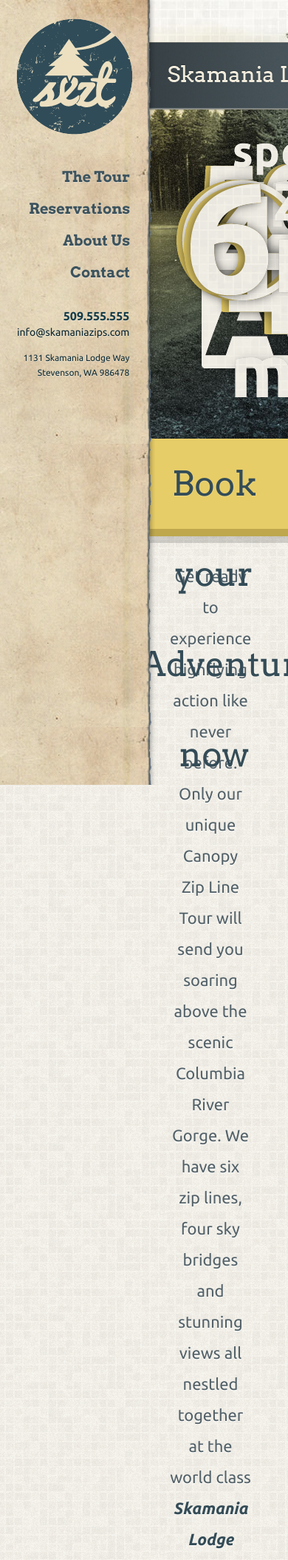
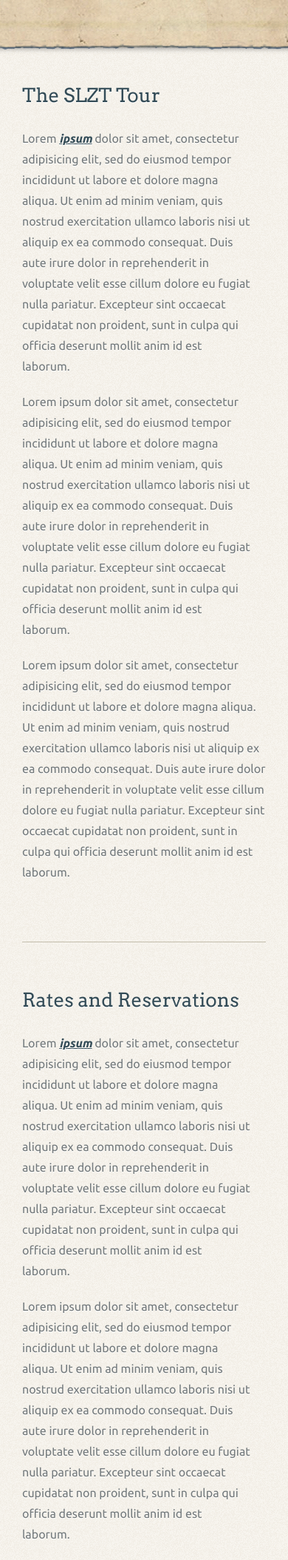
Before and after one commit to codyevans/SkamaniaLodgeZipTour, a PHP site: page / in a window 390 px wide; the page is wider, and only the part inside the window is pictured. Shown: the top 2109 px of that part at 74% size. Run offline with PHP 8.4, Linux system fonts and the light colour scheme; some libraries are stand-ins or nearby versions.

Commit message:
getting responsive

```diff
--- a/css/main.css
+++ b/css/main.css
@@ -251,71 +251,73 @@ body { margin: 0px; }
 
 /* line 29, ../scss/_grid.scss */
 .grid { width: 100%; max-width: 1350px; margin: 0 0 0 0px; padding: 0 160px 0 230px; overflow: hidden; }
+@media (max-width: 768px) { /* line 29, ../scss/_grid.scss */
+  .grid { padding: 0px 30px; margin: 0px auto; } }
 
-/* line 37, ../scss/_grid.scss */
+/* line 42, ../scss/_grid.scss */
 .grid:after { content: ""; display: table; clear: both; }
 
-/* line 43, ../scss/_grid.scss */
+/* line 48, ../scss/_grid.scss */
 .grid-pad { padding: 20px 0 0px 20px; }
 
-/* line 47, ../scss/_grid.scss */
+/* line 52, ../scss/_grid.scss */
 .grid-pad > [class*='col-']:last-of-type { padding-right: 20px; }
 
-/* line 51, ../scss/_grid.scss */
+/* line 56, ../scss/_grid.scss */
 .push-right { float: right; }
 
-/* line 57, ../scss/_grid.scss */
+/* line 62, ../scss/_grid.scss */
 .col-1-1 { width: 100%; }
 
-/* line 60, ../scss/_grid.scss */
+/* line 65, ../scss/_grid.scss */
 .col-2-3, .col-8-12 { width: 66.66%; }
 
-/* line 64, ../scss/_grid.scss */
+/* line 69, ../scss/_grid.scss */
 .col-1-2, .col-6-12 { width: 50%; }
 
-/* line 68, ../scss/_grid.scss */
+/* line 73, ../scss/_grid.scss */
 .col-1-3, .col-4-12 { width: 33.33%; }
 
-/* line 72, ../scss/_grid.scss */
+/* line 77, ../scss/_grid.scss */
 .col-1-4, .col-3-12 { width: 25%; }
 
-/* line 76, ../scss/_grid.scss */
+/* line 81, ../scss/_grid.scss */
 .col-1-5 { width: 20%; }
 
-/* line 80, ../scss/_grid.scss */
+/* line 85, ../scss/_grid.scss */
 .col-1-6, .col-2-12 { width: 16.667%; }
 
-/* line 84, ../scss/_grid.scss */
+/* line 89, ../scss/_grid.scss */
 .col-1-7 { width: 14.28%; }
 
-/* line 88, ../scss/_grid.scss */
+/* line 93, ../scss/_grid.scss */
 .col-1-8 { width: 12.5%; }
 
-/* line 92, ../scss/_grid.scss */
+/* line 97, ../scss/_grid.scss */
 .col-1-9 { width: 11.1%; }
 
-/* line 96, ../scss/_grid.scss */
+/* line 101, ../scss/_grid.scss */
 .col-1-10 { width: 10%; }
 
-/* line 100, ../scss/_grid.scss */
+/* line 105, ../scss/_grid.scss */
 .col-1-11 { width: 9.09%; }
 
-/* line 104, ../scss/_grid.scss */
+/* line 109, ../scss/_grid.scss */
 .col-1-12 { width: 8.33%; }
 
-/* line 110, ../scss/_grid.scss */
+/* line 115, ../scss/_grid.scss */
 .col-11-12 { width: 91.66%; }
 
-/* line 114, ../scss/_grid.scss */
+/* line 119, ../scss/_grid.scss */
 .col-10-12 { width: 83.333%; }
 
-/* line 118, ../scss/_grid.scss */
+/* line 123, ../scss/_grid.scss */
 .col-9-12 { width: 75%; }
 
-/* line 122, ../scss/_grid.scss */
+/* line 127, ../scss/_grid.scss */
 .col-5-12 { width: 41.66%; }
 
-/* line 126, ../scss/_grid.scss */
+/* line 131, ../scss/_grid.scss */
 .col-7-12 { width: 58.33%; }
 
 /* --- global stuff ----------------------------------------------------- */
@@ -354,102 +356,118 @@ img { width: 100%; height: auto; }
 ================================================================================ */
 /* line 2, ../scss/_header.scss */
 .header_wrap { position: fixed; top: 0px; left: 0px; z-index: 100; height: 100%; }
+@media (max-width: 768px) { /* line 2, ../scss/_header.scss */
+  .header_wrap { display: none; } }
 
 /* --- header - logo -------------------------------------------------------- */
-/* line 12, ../scss/_header.scss */
+/* line 16, ../scss/_header.scss */
 .logo_wrap { background: url(../assets/bkgd_img/header_top.png) no-repeat 0 0; width: 210px; height: 217px; }
 
-/* line 18, ../scss/_header.scss */
+/* line 22, ../scss/_header.scss */
 h1.logo { position: absolute; text-indent: -9999px; background: url(../assets/bkgd_img/logo.png) no-repeat; width: 158px; height: 157px; margin: 0px; padding: 0px; top: 25px; left: 22px; opacity: 1; -webkit-transition: opacity 0.3s ease; -moz-transition: opacity 0.3s ease; -ms-transition: opacity 0.3s ease; -o-transition: opacity 0.3s ease; transition: opacity 0.3s ease; }
 
-/* line 38, ../scss/_header.scss */
+/* line 42, ../scss/_header.scss */
 h1.logo:hover { opacity: 0.7; }
 
 /* --- header - main_nav ---------------------------------------------------- */
-/* line 44, ../scss/_header.scss */
+/* line 48, ../scss/_header.scss */
 header { position: absolute; background: url(../assets/bkgd_img/header_bottom.png) repeat-y 0 0; width: 210px; height: 100%; top: 217px; }
 
-/* line 52, ../scss/_header.scss */
+/* line 56, ../scss/_header.scss */
 nav.main_nav { position: absolute; top: -12px; left: -1px; text-align: right; font-size: 20px; font-family: Arvo, serif; }
 
-/* line 61, ../scss/_header.scss */
+/* line 65, ../scss/_header.scss */
 nav.main_nav ul { list-style: none; }
 
-/* line 65, ../scss/_header.scss */
+/* line 69, ../scss/_header.scss */
 nav.main_nav ul li { margin-bottom: 15px; }
 
-/* line 69, ../scss/_header.scss */
+/* line 73, ../scss/_header.scss */
 nav.main_nav ul li a { text-decoration: none; font-style: normal; color: #3c535e; text-shadow: 0 1px 1px rgba(255, 255, 255, 0.4); }
 
-/* line 76, ../scss/_header.scss */
+/* line 80, ../scss/_header.scss */
 nav.main_nav ul li a:hover { color: #133b49; border-bottom: 2px dotted #73797b; }
 
 /* --- header - header_contact ------------------------------------------------ */
-/* line 83, ../scss/_header.scss */
+/* line 87, ../scss/_header.scss */
 .header_contact { position: absolute; top: 200px; left: 23px; text-align: right; font-size: 12px; line-height: 20px; color: #0e2c36; text-shadow: 0 1px 1px rgba(255, 255, 255, 0.4); }
 
-/* line 94, ../scss/_header.scss */
+/* line 98, ../scss/_header.scss */
 .header_contact ul { list-style: none; margin: 0px; padding: 0px; }
 
-/* line 100, ../scss/_header.scss */
+/* line 104, ../scss/_header.scss */
 .header_contact ul li { margin-bottom: 0px; }
 
-/* line 104, ../scss/_header.scss */
+/* line 108, ../scss/_header.scss */
 .header_contact .phone { font-size: 16px; font-weight: 700; color: #133b49; padding-bottom: 2px; }
 
-/* line 111, ../scss/_header.scss */
+/* line 115, ../scss/_header.scss */
 .header_contact .email { font-size: 14px; color: #133b49; padding-bottom: 15px; }
 
-/* line 117, ../scss/_header.scss */
+/* line 121, ../scss/_header.scss */
 .header_contact a { font-weight: 400; color: #0a252f; font-style: normal; text-decoration: none; }
 
-/* line 124, ../scss/_header.scss */
+/* line 128, ../scss/_header.scss */
 .header_contact a:hover { text-decoration: underline; }
 
 /* --- Hero Section ------------------------------------------------------------
 ================================================================================ */
 /* line 3, ../scss/_hero.scss */
 .hero_1 { width: 100%; height: 595px; }
+@media (max-width: 768px) { /* line 3, ../scss/_hero.scss */
+  .hero_1 { display: none; } }
 
-/* line 11, ../scss/_hero.scss */
+/* line 15, ../scss/_hero.scss */
 .title_banner { background: url(../assets/bkgd_img/title_banner.png) no-repeat 0 0; width: 568px; height: 95px; position: absolute; z-index: 12; top: 57px; left: 147px; }
+@media (max-width: 768px) { /* line 15, ../scss/_hero.scss */
+  .title_banner { display: none; } }
 
-/* line 24, ../scss/_hero.scss */
+/* line 32, ../scss/_hero.scss */
 .headlines { position: absolute; top: 173px; left: 231px; }
-/* line 29, ../scss/_hero.scss */
+@media (max-width: 768px) { /* line 32, ../scss/_hero.scss */
+  .headlines { display: none; } }
+/* line 41, ../scss/_hero.scss */
 .headlines .lines { margin-top: -45px; }
-/* line 33, ../scss/_hero.scss */
+/* line 45, ../scss/_hero.scss */
 .headlines .bridges { margin-top: -45px; }
-/* line 37, ../scss/_hero.scss */
+/* line 49, ../scss/_hero.scss */
 .headlines .mph { margin-left: -45px; }
-/* line 41, ../scss/_hero.scss */
+/* line 53, ../scss/_hero.scss */
 .headlines .ft { margin-left: -35px; margin-top: -10px; }
-/* line 46, ../scss/_hero.scss */
+/* line 58, ../scss/_hero.scss */
 .headlines img { width: 442px; height: 392px; }
 
 /* --- Giant Button ------------------------------------------------------------
 ================================================================================ */
 /* line 10, ../scss/_giant-btn.scss */
 .giant_btn { position: relative; margin-top: -2px; padding-left: 190px; text-align: center; line-height: 122px; font-size: 42px; cursor: pointer; width: 100%; height: 132px; background: #e7cd67; border-bottom: 10px solid #bea74d; margin-bottom: 10px; z-index: 10; -webkit-box-shadow: 0px 9px 0px rgba(0, 0, 0, 0.15); -moz-box-shadow: 0px 9px 0px rgba(0, 0, 0, 0.15); -ms-box-shadow: 0px 9px 0px rgba(0, 0, 0, 0.15); -o-box-shadow: 0px 9px 0px rgba(0, 0, 0, 0.15); box-shadow: 0px 9px 0px rgba(0, 0, 0, 0.15); }
-/* line 30, ../scss/_giant-btn.scss */
+@media (max-width: 768px) { /* line 10, ../scss/_giant-btn.scss */
+  .giant_btn { padding-left: 0px; display: none; } }
+/* line 36, ../scss/_giant-btn.scss */
 .giant_btn:hover { background: #ebd270; }
-/* line 34, ../scss/_giant-btn.scss */
+/* line 40, ../scss/_giant-btn.scss */
 .giant_btn:active { margin-top: 0px; height: 128px; border-bottom: 6px solid #bea74d; margin-bottom: 12px; -webkit-box-shadow: 0px 7px 0px rgba(0, 0, 0, 0.12); -moz-box-shadow: 0px 7px 0px rgba(0, 0, 0, 0.12); -ms-box-shadow: 0px 7px 0px rgba(0, 0, 0, 0.12); -o-box-shadow: 0px 7px 0px rgba(0, 0, 0, 0.12); box-shadow: 0px 7px 0px rgba(0, 0, 0, 0.12); }
-/* line 46, ../scss/_giant-btn.scss */
+/* line 52, ../scss/_giant-btn.scss */
 .giant_btn p { color: #344c57; font-size: 46px; font-family: Arvo, serif; text-shadow: 0px 1px 0px rgba(255, 255, 255, 0.2); }
+@media (max-width: 900px) { /* line 52, ../scss/_giant-btn.scss */
+  .giant_btn p { font-size: 40px; } }
 
 /* --- Sections ----------------------------------------------------------------
 ================================================================================ */
 /* --- intro ----------------------------------------------------------------- */
 /* line 2, ../scss/_intro.scss */
 #intro { background: url(../assets/bkgd_img/checker.gif) repeat; position: relative; text-align: center; padding-top: 35px; padding-bottom: 30px; margin-top: -12px; border-bottom: 1px solid #e8e7de; z-index: 0; }
-/* line 12, ../scss/_intro.scss */
+@media (max-width: 768px) { /* line 2, ../scss/_intro.scss */
+  #intro { display: none; } }
+/* line 16, ../scss/_intro.scss */
 #intro .intro_container { width: 100%; max-width: 1300px; margin: 0 auto; padding-left: 230px; padding-right: 50px; }
-/* line 21, ../scss/_intro.scss */
+@media (max-width: 768px) { /* line 16, ../scss/_intro.scss */
+  #intro .intro_container { padding-left: 0px; padding-right: 0px; } }
+/* line 28, ../scss/_intro.scss */
 #intro .intro_container p { font-size: 22px; line-height: 42px; color: #536168; }
-/* line 27, ../scss/_intro.scss */
+/* line 34, ../scss/_intro.scss */
 #intro .intro_container p a { text-decoration: none; }
-/* line 30, ../scss/_intro.scss */
+/* line 37, ../scss/_intro.scss */
 #intro .intro_container p a:hover { text-decoration: underline; }
 
 /* --- general section module ------------------------------------------------- */
@@ -461,16 +479,22 @@ section h1 { font-size: 26px; margin-bottom: 30px; }
 /* line 200, ../scss/main.scss */
 .border { border-top: 1px solid #c1bba9; border-bottom: 1px solid rgba(255, 255, 255, 0.2); margin-top: 10px; margin-bottom: 20px; }
 
-/* line 218, ../scss/main.scss */
+/* --- the tour ---------------------------------------------------------------- */
+/* --- reservations ------------------------------------------------------------ */
+/* --- about ------------------------------------------------------------------- */
+/* --- contact ----------------------------------------------------------------- */
+/* line 231, ../scss/main.scss */
 .map { height: 500px; }
 
-/* line 222, ../scss/main.scss */
+/* line 235, ../scss/main.scss */
 #map_canvas { width: 100%; height: 100%; }
 
-/* line 230, ../scss/main.scss */
+/* line 244, ../scss/main.scss */
 .copyright { background: #4d5b61; border-top: 2px solid #f1ebdc; }
-/* line 234, ../scss/main.scss */
+/* line 248, ../scss/main.scss */
 .copyright p { color: #f1ebdc; text-shadow: none; font-size: 14px; margin: 10px 0px; }
+@media (max-width: 460px) { /* line 248, ../scss/main.scss */
+  .copyright p { font-size: 10px; } }
 
 /* line 2, ../scss/_backtotop.scss */
 .topBtn { width: 70px; height: 70px; background: #d6d4ce; position: fixed; bottom: 0px; right: 0px; color: white; line-height: 30px; text-align: center; border-radius: 7px 0px 0px 0px; display: none; -webkit-transition: background 0.5s; -moz-transition: background 0.5s; -ms-transition: background 0.5s; -o-transition: background 0.5s; transition: background 0.5s; }
@@ -481,65 +505,68 @@ section h1 { font-size: 26px; margin-bottom: 30px; }
 
 /* ========================================================================== Helper classes ========================================================================== */
 /* Image replacement */
-/* line 256, ../scss/main.scss */
+/* line 275, ../scss/main.scss */
 .ir { background-color: transparent; border: 0; overflow: hidden; /* IE 6/7 fallback */ *text-indent: -9999px; }
 
-/* line 264, ../scss/main.scss */
+/* line 283, ../scss/main.scss */
 .ir:before { content: ""; display: block; width: 0; height: 100%; }
 
 /* Hide from both screenreaders and browsers: h5bp.com/u */
-/* line 275, ../scss/main.scss */
+/* line 294, ../scss/main.scss */
 .hidden { display: none !important; visibility: hidden; }
 
 /* Hide only visually, but have it available for screenreaders: h5bp.com/v */
-/* line 284, ../scss/main.scss */
+/* line 303, ../scss/main.scss */
 .visuallyhidden { border: 0; clip: rect(0 0 0 0); height: 1px; margin: -1px; overflow: hidden; padding: 0; position: absolute; width: 1px; }
 
 /* Extends the .visuallyhidden class to allow the element to be focusable when navigated to via the keyboard: h5bp.com/p */
-/* line 301, ../scss/main.scss */
+/* line 320, ../scss/main.scss */
 .visuallyhidden.focusable:active, .visuallyhidden.focusable:focus { clip: auto; height: auto; margin: 0; overflow: visible; position: static; width: auto; }
 
 /* Hide visually and from screenreaders, but maintain layout */
-/* line 314, ../scss/main.scss */
+/* line 333, ../scss/main.scss */
 .invisible { visibility: hidden; }
 
 /* Clearfix: contain floats  For modern browsers 1. The space content is one way to avoid an Opera bug when the `contenteditable` attribute is included anywhere else in the document. Otherwise it causes space to appear at the top and bottom of elements that receive the `clearfix` class. 2. The use of `table` rather than `block` is only necessary if using `:before` to contain the top-margins of child elements. */
-/* line 331, ../scss/main.scss */
+/* line 350, ../scss/main.scss */
 .clearfix:before, .clearfix:after { content: " "; /* 1 */ display: table; /* 2 */ }
 
-/* line 336, ../scss/main.scss */
+/* line 355, ../scss/main.scss */
 .clearfix:after { clear: both; }
 
 /* For IE 6/7 only Include this rule to trigger hasLayout and contain floats. */
-/* line 345, ../scss/main.scss */
+/* line 364, ../scss/main.scss */
 .clearfix { *zoom: 1; }
 
 /* ========================================================================== EXAMPLE Media Queries for Responsive Design. Theses examples override the primary ('mobile first') styles. Modify as content requires. ========================================================================== */
-@media only screen and (min-width: 35em) { /* Style adjustments for viewports that meet the condition */ }
+@media only screen and (max-width: 768px) { /* line 380, ../scss/main.scss */
+  .mobile_header_wrap .mobile_header { background: url(../assets/mobile/mobile_header.png) repeat-x 0 0; width: 100%; height: 73px; } }
+@media only screen and (max-width: 1165px) { /* line 395, ../scss/main.scss */
+  [class*='col-'] { width: 100%; } }
 @media only screen and (-webkit-min-device-pixel-ratio: 1.5),
        only screen and (min-resolution: 144dpi) { /* Style adjustments for high resolution devices */ }
 /* ========================================================================== Print styles. Inlined to avoid required HTTP connection: h5bp.com/r ========================================================================== */
-@media print { /* line 375, ../scss/main.scss */
+@media print { /* line 416, ../scss/main.scss */
   * { background: transparent !important; color: #000 !important; /* Black prints faster: h5bp.com/s */ box-shadow: none !important; text-shadow: none !important; }
-  /* line 383, ../scss/main.scss */
+  /* line 424, ../scss/main.scss */
   a, a:visited { text-decoration: underline; }
-  /* line 387, ../scss/main.scss */
+  /* line 428, ../scss/main.scss */
   a[href]:after { content: " (" attr(href) ")"; }
-  /* line 391, ../scss/main.scss */
+  /* line 432, ../scss/main.scss */
   abbr[title]:after { content: " (" attr(title) ")"; }
   /* Don't show links for images, or javascript/internal links */
-  /* line 401, ../scss/main.scss */
+  /* line 442, ../scss/main.scss */
   .ir a:after, a[href^="javascript:"]:after, a[href^="#"]:after { content: ""; }
-  /* line 406, ../scss/main.scss */
+  /* line 447, ../scss/main.scss */
   pre, blockquote { border: 1px solid #999; page-break-inside: avoid; }
-  /* line 411, ../scss/main.scss */
+  /* line 452, ../scss/main.scss */
   thead { display: table-header-group; /* h5bp.com/t */ }
-  /* line 416, ../scss/main.scss */
+  /* line 457, ../scss/main.scss */
   tr, img { page-break-inside: avoid; }
-  /* line 420, ../scss/main.scss */
+  /* line 461, ../scss/main.scss */
   img { max-width: 100% !important; }
   @page { margin: 0.5cm; }
-  /* line 430, ../scss/main.scss */
+  /* line 471, ../scss/main.scss */
   p, h2, h3 { orphans: 3; widows: 3; }
-  /* line 436, ../scss/main.scss */
+  /* line 477, ../scss/main.scss */
   h2, h3 { page-break-after: avoid; } }
--- a/index.php
+++ b/index.php
@@ -64,6 +64,16 @@
 
             </header> <!-- /header -->
         </div> <!-- /header_wrap -->
+
+
+        <div class="mobile_header_wrap">
+
+            <div class="mobile_header">
+
+            </div>
+
+        </div> <!-- /mobile header -->
+
 
         <div class="shell"> <!-- content shell -->
 
--- a/js/main.js
+++ b/js/main.js
@@ -36,6 +36,22 @@ $('.giant_btn').click(function(e) {
 
 
 /* ======================================================================== */
+// back to top fade in-out
+
+if ( $(window).width() > 768 ) {
+
+	$(window).scroll(function() {
+		if ($(this).scrollTop() > 300) {
+			$('.topBtn').fadeIn();
+		} else {
+			$('.topBtn').fadeOut();
+		}
+	});
+
+}
+
+
+/* ======================================================================== */
 // window resize code.
 
 /*
@@ -43,16 +59,3 @@ if( $(window).width() > 1400 ) {
    alert('hello');
 }
 */
-
-
-
-/* ======================================================================== */
-// back to top fade in-out
-
-$(window).scroll(function() {
-	if ($(this).scrollTop() > 300) {
-		$('.topBtn').fadeIn();
-	} else {
-		$('.topBtn').fadeOut();
-	}
-});
--- a/scss/_giant-btn.scss
+++ b/scss/_giant-btn.scss
@@ -27,6 +27,12 @@ $text: #344c57;
 	     -o-box-shadow: 0px 9px 0px rgba(0, 0, 0, 0.15);
 	        box-shadow: 0px 9px 0px rgba(0, 0, 0, 0.15);
 
+	@media (max-width: 768px) {
+		padding-left: 0px;
+		display: none;
+	}
+
+
 	&:hover {
 		background: $yellow-hover;
 	}
@@ -48,6 +54,11 @@ $text: #344c57;
 		font-size: 46px;
 		font-family: Arvo, serif;
 		text-shadow: 0px 1px 0px rgba(255, 255, 255, 0.2);
+
+		@media (max-width: 900px) {
+			font-size: 40px;
+		}
+
 	} // p
 
 } // btn
--- a/scss/_grid.scss
+++ b/scss/_grid.scss
@@ -32,6 +32,11 @@ body {
     margin: 0 0 0 0px;
     padding: 0 160px 0 230px;
     overflow: hidden;
+
+    @media (max-width: 768px) {
+        padding: 0px 30px;;
+        margin: 0px auto;
+    }
 }
 
 .grid:after {
--- a/scss/_header.scss
+++ b/scss/_header.scss
@@ -5,6 +5,10 @@
     left: 0px;
     z-index: 100;
     height: 100%;
+
+    @media (max-width: 768px) {
+        display: none;
+    }
 }
 
 /* --- header - logo -------------------------------------------------------- */
--- a/scss/_hero.scss
+++ b/scss/_hero.scss
@@ -3,6 +3,10 @@
 .hero_1 {
 	width: 100%;
 	height: 595px;
+
+	@media (max-width: 768px) {
+		display: none;
+	}
 }
 
 
@@ -16,6 +20,10 @@
 	z-index: 12;
 	top: 57px;
 	left: 147px;
+
+	@media (max-width: 768px) {
+		display: none;
+	}
 }
 
 
@@ -25,6 +33,10 @@
 	position: absolute;
 	top: 173px;
 	left: 231px;
+
+	@media (max-width: 768px) {
+		display: none;
+	}
 
 	.lines {
 	margin-top: -45px;
--- a/scss/_intro.scss
+++ b/scss/_intro.scss
@@ -9,6 +9,10 @@
     border-bottom: 1px solid #e8e7de;
   	z-index: 0;
 
+    @media (max-width: 768px) {
+      display: none;
+    }
+
     .intro_container {
       width: 100%;
       max-width: 1300px;
@@ -16,7 +20,10 @@
       padding-left: 230px;
       padding-right: 50px;
 
-
+      @media (max-width: 768px) {
+        padding-left: 0px;
+        padding-right: 0px;
+      }
 
     	p {
     		font-size: 22px;
--- a/scss/main.scss
+++ b/scss/main.scss
@@ -205,8 +205,21 @@ section {
 }
 
 
+/* --- the tour ---------------------------------------------------------------- */
 
 
+
+/* --- reservations ------------------------------------------------------------ */
+
+
+
+
+/* --- about ------------------------------------------------------------------- */
+
+
+
+
+/* --- contact ----------------------------------------------------------------- */
 
 
 
@@ -225,7 +238,8 @@ section {
 }
 
 
-// copyright section  f1ebdc
+
+// copyright section
 
 .copyright {
     background: #4d5b61;
@@ -236,6 +250,11 @@ section {
         text-shadow: none;
         font-size: 14px;
         margin: 10px 0px;
+
+        @media (max-width: 460px) {
+            font-size: 10px;
+        }
+
     }
 }
 
@@ -352,18 +371,40 @@ section {
    Modify as content requires.
    ========================================================================== */
 
-@media only screen and (min-width: 35em) {
-    /* Style adjustments for viewports that meet the condition */
+@media only screen and (max-width: 768px) {
+
+   // header
+
+   .mobile_header_wrap {
+
+        .mobile_header {
+            background: url(../assets/mobile/mobile_header.png) repeat-x 0 0;
+            width: 100%;
+            height: 73px;
+        } // m_header
+
+   } // m_wrap
+
+
+
+
+} // end 768
+
+@media only screen and (max-width: 1165px) {
+
+    [class*='col-'] {
+        width: 100%;
+    }
+
 }
+
+
+// retina
 
 @media only screen and (-webkit-min-device-pixel-ratio: 1.5),
        only screen and (min-resolution: 144dpi) {
     /* Style adjustments for high resolution devices */
 }
-
-
-
-
 
 
 /* ==========================================================================
```
Also changed, not shown: assets/mobile/mobile_header.png (added).
